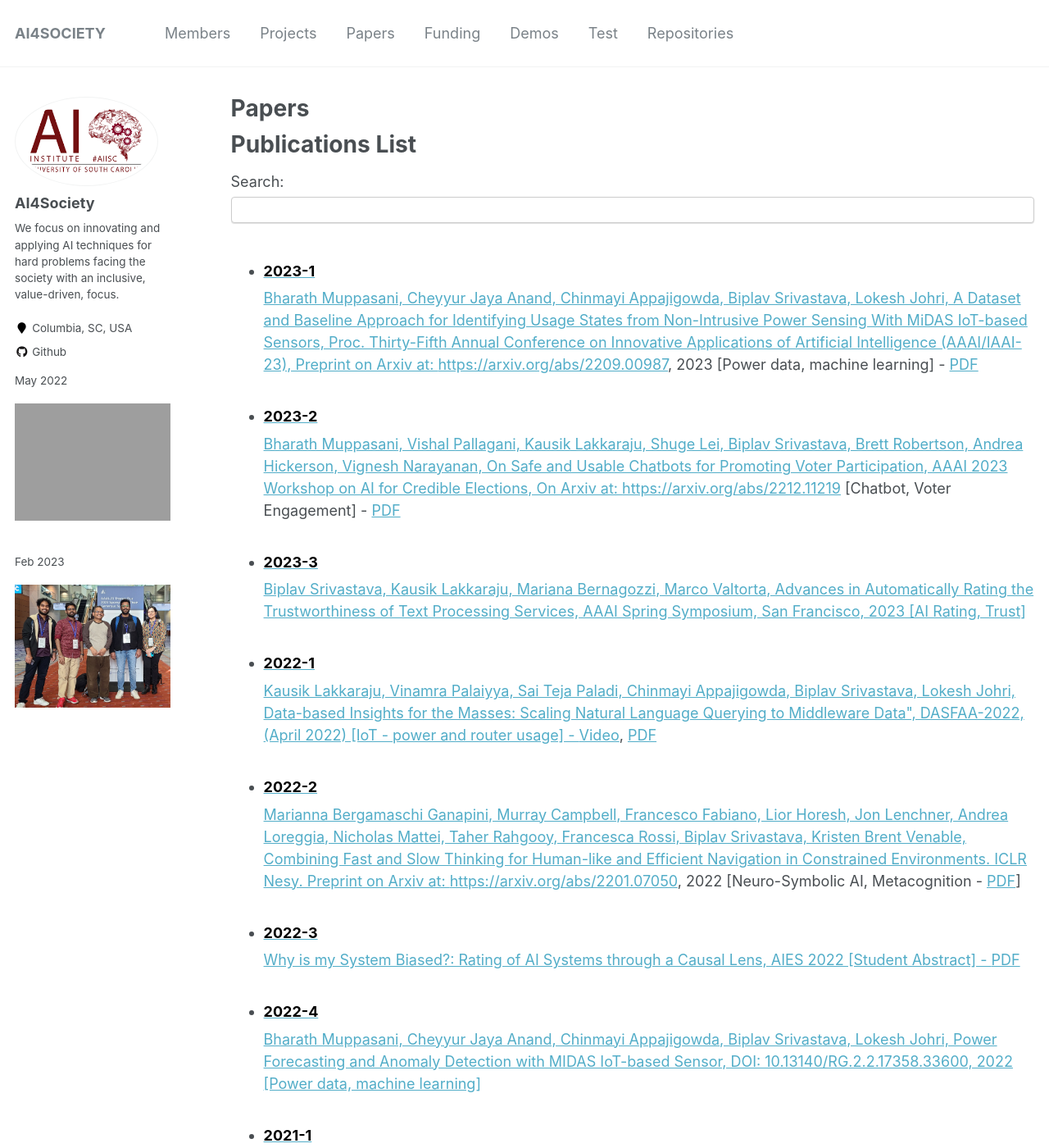
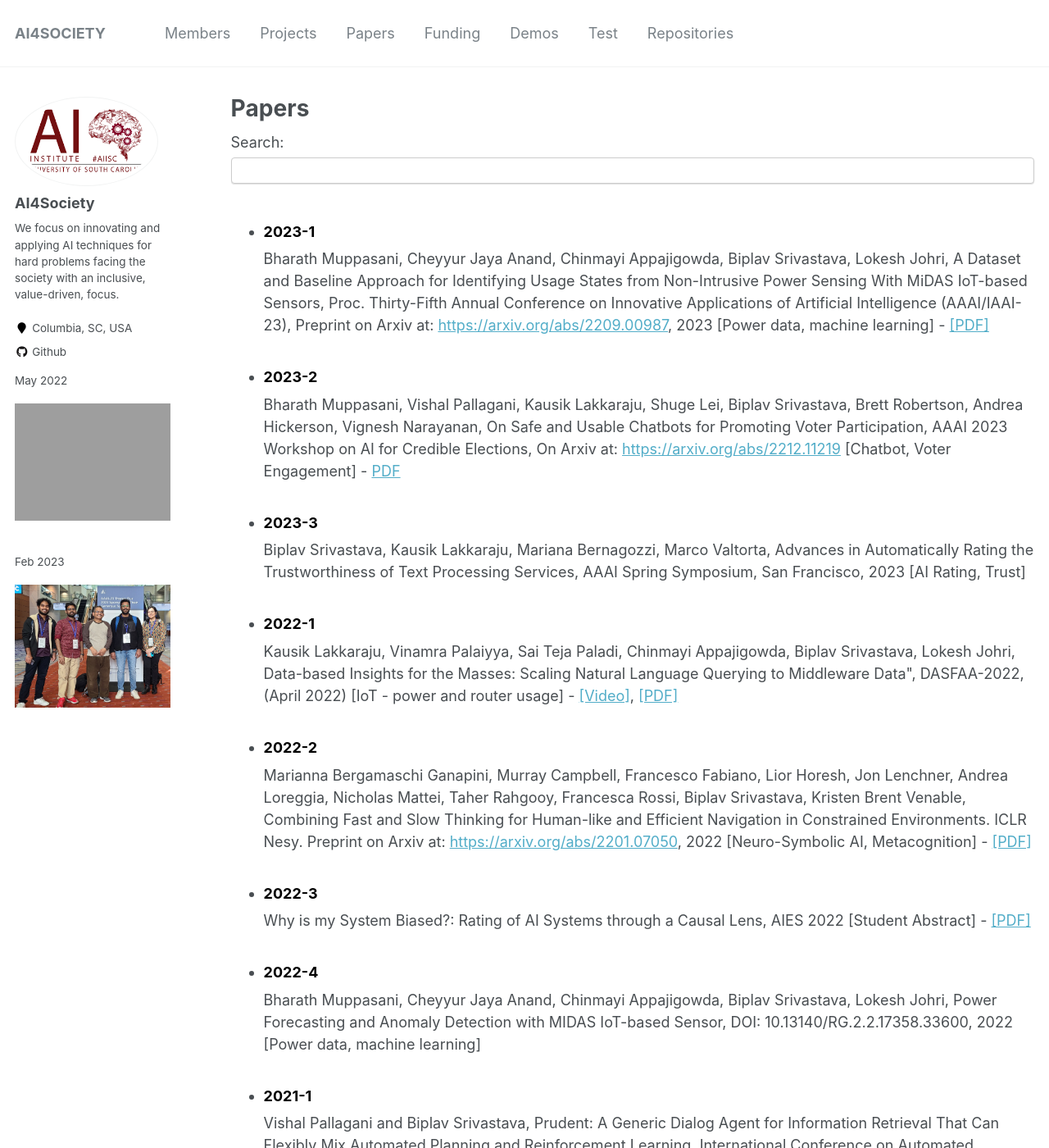
Before and after one commit to likitha-9/ai4society.github.io, a Jekyll site: the page built from _pages/papers.html, in a window 1280 px wide and 1400 px high. Shown: the whole window at 82% size. Built offline with Jekyll 4.4.1, drawn with Linux system fonts in a browser that asks for light colours.

Commit message:
papersnew

```diff
--- a/_pages/papers.html
+++ b/_pages/papers.html
@@ -11,55 +11,56 @@
 <html>
   <head>
     <meta charset="utf-8">
-    <title>Publications List</title>
+
   </head>
   <body>
-    <h1>Publications List</h1>
-    <label for="search">Search:</label>
-    <input type="text" id="search" onkeyup="filterPublications()">
-    <ul id="publications">
-      <li><a><h3><span style="color:black">2023-1</span></h3>
+    <label for="searchInput">Search:</label>
+    <input type="text" id="searchInput" onkeyup="search()">
+
+    <ul id="searchList">
+      <li><h3><span style="color:black">2023-1</span></h3>
               <span>Bharath Muppasani, Cheyyur Jaya Anand, Chinmayi Appajigowda, Biplav Srivastava,
                   Lokesh Johri, A Dataset and Baseline Approach for Identifying Usage States from
                   Non-Intrusive Power Sensing With MiDAS IoT-based Sensors, Proc. Thirty-Fifth Annual
                    Conference on Innovative Applications of Artificial Intelligence (AAAI/IAAI-23),
                    Preprint on Arxiv at: <a href="https://arxiv.org/abs/2209.00987">https://arxiv.org/abs/2209.00987</a>,
-             2023 [Power data, machine learning] - <a href="https://arxiv.org/pdf/2209.00987.pdf">PDF</a></span>
-            </a></li>
-      <li><a><h3><span style="color:black">2023-2</span></h3>
+                   2023 [Power data, machine learning] - <a href="https://arxiv.org/pdf/2209.00987.pdf">[PDF]</a></span>
+                  </li>
+            <li><h3><span style="color:black">2023-2</span></h3>
               <span>Bharath Muppasani, Vishal Pallagani, Kausik Lakkaraju, Shuge Lei, Biplav Srivastava, Brett Robertson, Andrea Hickerson, Vignesh Narayanan, On Safe and Usable Chatbots for Promoting Voter Participation, AAAI 2023 Workshop on AI for Credible Elections, On Arxiv at: <a href="https://arxiv.org/abs/2212.11219">https://arxiv.org/abs/2212.11219</a> [Chatbot, Voter Engagement] - <a href="https://arxiv.org/pdf/2212.11219.pdf">PDF</a></span>
-         </a></li>
-      <li><a><h3><span style="color:black">2023-3</span></h3>
+               </li>
+            <li><h3><span style="color:black">2023-3</span></h3>
               <span>Biplav Srivastava, Kausik Lakkaraju, Mariana Bernagozzi, Marco Valtorta, Advances in Automatically Rating the Trustworthiness of Text Processing Services, AAAI Spring Symposium, San Francisco, 2023 [AI Rating, Trust]</span>
-         </a></li>
-      <li><a><h3><span style="color:black">2022-1</span></h3>
-        <span>Kausik Lakkaraju, Vinamra Palaiyya, Sai Teja Paladi, Chinmayi Appajigowda, Biplav Srivastava, Lokesh Johri, Data-based Insights for the Masses: Scaling Natural Language Querying to Middleware Data", DASFAA-2022, (April 2022) [IoT - power and router usage] - <a href="https://vimeo.com/651270271">Video</a>, <a href="https://dl.acm.org/doi/abs/10.1007/978-3-031-00129-1_49">PDF</a></span>
-         </a></li>
-      <li><a><h3><span style="color:black">2022-2</span></h3>
+               </li>
+            <li><h3><span style="color:black">2022-1</span></h3>
+              <span>Kausik Lakkaraju, Vinamra Palaiyya, Sai Teja Paladi, Chinmayi Appajigowda, Biplav Srivastava, Lokesh Johri, Data-based Insights for the Masses: Scaling Natural Language Querying to Middleware Data", DASFAA-2022, (April 2022) [IoT - power and router usage] - <a href="https://vimeo.com/651270271">[Video]</a>, <a href="https://dl.acm.org/doi/abs/10.1007/978-3-031-00129-1_49">[PDF]</a></span>
+               </li>
+            <li><h3><span style="color:black">2022-2</span></h3>
               <span>Marianna Bergamaschi Ganapini, Murray Campbell, Francesco Fabiano, Lior Horesh, Jon Lenchner, Andrea Loreggia, Nicholas Mattei, Taher Rahgooy, Francesca Rossi, Biplav Srivastava, Kristen Brent Venable, Combining Fast and Slow Thinking for Human-like and Efficient Navigation in Constrained Environments. ICLR Nesy. Preprint on Arxiv at:
-        <a href="https://arxiv.org/abs/2201.07050">https://arxiv.org/abs/2201.07050</a>, 2022 [Neuro-Symbolic AI, Metacognition - <a href="https://scholar.google.com/citations?view_op=view_citation&amp;hl=en&amp;user=mPC6wp4AAAAJ&amp;sortby=pubdate&amp;citation_for_view=mPC6wp4AAAAJ:KNjnJ3z-R6IC">PDF</a>]</span></a></li>
-      <li><a><h3><span style="color:black">2022-3</span></h3>
-        <span>Why is my System Biased?: Rating of AI Systems through a Causal Lens, AIES 2022 [Student Abstract] - <a href="https://dl.acm.org/doi/10.1145/3514094.3539556">PDF</a></span></a></li>
-      <li><a><h3><span style="color:black">2022-4</span></h3>
+              <a href="https://arxiv.org/abs/2201.07050">https://arxiv.org/abs/2201.07050</a>, 2022 [Neuro-Symbolic AI, Metacognition] - <a href="https://scholar.google.com/citations?view_op=view_citation&amp;hl=en&amp;user=mPC6wp4AAAAJ&amp;sortby=pubdate&amp;citation_for_view=mPC6wp4AAAAJ:KNjnJ3z-R6IC">[PDF]</a></span></li>
+            <li><h3><span style="color:black">2022-3</span></h3>
+              <span>Why is my System Biased?: Rating of AI Systems through a Causal Lens, AIES 2022 [Student Abstract] - <a href="https://dl.acm.org/doi/10.1145/3514094.3539556">[PDF]</a></span></li>
+            <li><h3><span style="color:black">2022-4</span></h3>
               <span>Bharath Muppasani, Cheyyur Jaya Anand, Chinmayi Appajigowda, Biplav Srivastava, Lokesh
-        Johri, Power Forecasting and Anomaly Detection with MIDAS IoT-based Sensor, DOI: 10.13140/RG.2.2.17358.33600, 2022 [Power data, machine learning]</span></a></li>
-      <li><a><h3><span style="color:black">2021-1</span></h3>
+              Johri, Power Forecasting and Anomaly Detection with MIDAS IoT-based Sensor, DOI: 10.13140/RG.2.2.17358.33600, 2022 [Power data, machine learning]</span></li>
+            <li><h3><span style="color:black">2021-1</span></h3>
               <span>Vishal Pallagani and Biplav Srivastava, Prudent: A Generic Dialog Agent for Information
               Retrieval That Can Flexibly Mix Automated Planning and Reinforcement Learning, International
               Conference on Automated Planning and Scheduling (ICAPS) Demonstration Track, 2021
-        [Planning/RL, Dialog] - <a href="https://icaps21.icaps-conference.org/demos/demos/381.pdf">PDF</a></span></a></li>
-      <li><a><h3><span style="color:black">2021-2</span></h3>
+              [Planning/RL, Dialog] - <a href="https://icaps21.icaps-conference.org/demos/demos/381.pdf">[PDF]</a></span></li>
+            <li><h3><span style="color:black">2021-2</span></h3>
               <span>Marianna Ganapini, Murray Campbell, Francesco Fabiano, Lior Horesh, Jon Lenchner, Andrea
               Loreggia, Nicholas Mattei, Francesca Rossi, Biplav Srivastava and Kristen Brent Venable,
-Thinking Fast and Slow in AI: the Role of Metacognition, ACAIN 2022, Preprint on Arxiv at: <a href="https://arxiv.org/abs/2110.01834">https://arxiv.org/abs/2110.01834</a> [Neuro-Symbolic AI, Metacognition] - <a href="https://scholar.google.com/citations?view_op=view_citation&amp;hl=en&amp;user=mPC6wp4AAAAJ&amp;cstart=20&amp;pagesize=80&amp;sortby=pubdate&amp;citation_for_view=mPC6wp4AAAAJ:CdxZDUztZiMC">PDF</a></span></a></li>
+              Thinking Fast and Slow in AI: the Role of Metacognition, ACAIN 2022, Preprint on Arxiv at: <a href="https://arxiv.org/abs/2110.01834">https://arxiv.org/abs/2110.01834</a> [Neuro-Symbolic AI, Metacognition] - <a href="https://scholar.google.com/citations?view_op=view_citation&amp;hl=en&amp;user=mPC6wp4AAAAJ&amp;cstart=20&amp;pagesize=80&amp;sortby=pubdate&amp;citation_for_view=mPC6wp4AAAAJ:CdxZDUztZiMC">[PDF]</a></span></li>
 
-      <li><a><h3><span style="color:black">2021-3</span></h3>
-        <span style="color:black">Grady Booch, Francesco Fabiano, Lior Horesh, Kiran Kate, Jon Lenchner, Nick Linck, Andrea Loreggia, Keerthiram Murugesan, Nicholas Mattei, Francesca Rossi, Biplav Srivastava, Thinking Fast and Slow in AI, AAAI 2021. Preprint on Arxiv at: <a href="https://arxiv.org/abs/2010.06002">https://arxiv.org/abs/2010.06002</a> [Neuro-Symbolic AI] - <a href="https://scholar.google.com/citations?view_op=view_citation&amp;hl=en&amp;user=mPC6wp4AAAAJ&amp;cstart=20&amp;pagesize=80&amp;sortby=pubdate&amp;citation_for_view=mPC6wp4AAAAJ:PaBasH6fAo0C">[PDF]</a></span></a></li>
-      <li><a><h3><span style="color:black">2019-1</span></h3>
-        <span style="color:black">Biplav Srivastava, Francesca Rossi, Rating AI Systems for Bias to Promote Trustable Applications, IBM Journal of Research and Development, 2019. [AI Service Rating, Ethics] - <a href="https://ieeexplore.ieee.org/abstract/document/8809756">[PDF]</a></span></a></li>
+            <li><h3><span style="color:black">2021-3</span></h3>
+              <span style="color:black">Grady Booch, Francesco Fabiano, Lior Horesh, Kiran Kate, Jon Lenchner, Nick Linck, Andrea Loreggia, Keerthiram Murugesan, Nicholas Mattei, Francesca Rossi, Biplav Srivastava, Thinking Fast and Slow in AI, AAAI 2021. Preprint on Arxiv at: <a href="https://arxiv.org/abs/2010.06002">https://arxiv.org/abs/2010.06002</a> [Neuro-Symbolic AI] - <a href="https://scholar.google.com/citations?view_op=view_citation&amp;hl=en&amp;user=mPC6wp4AAAAJ&amp;cstart=20&amp;pagesize=80&amp;sortby=pubdate&amp;citation_for_view=mPC6wp4AAAAJ:PaBasH6fAo0C">[PDF]</a></span></li>
+            <li><h3><span style="color:black">2019-1</span></h3>
+              <span style="color:black">Biplav Srivastava, Francesca Rossi, Rating AI Systems for Bias to Promote Trustable Applications, IBM Journal of Research and Development, 2019. [AI Service Rating, Ethics] - <a href="https://ieeexplore.ieee.org/abstract/document/8809756">[PDF]</a></span></li>
 
 
     </ul>
+
 
     <script>
       function filterPublications() {
```
Lines whose indentation alone changed are shown as unchanged.
